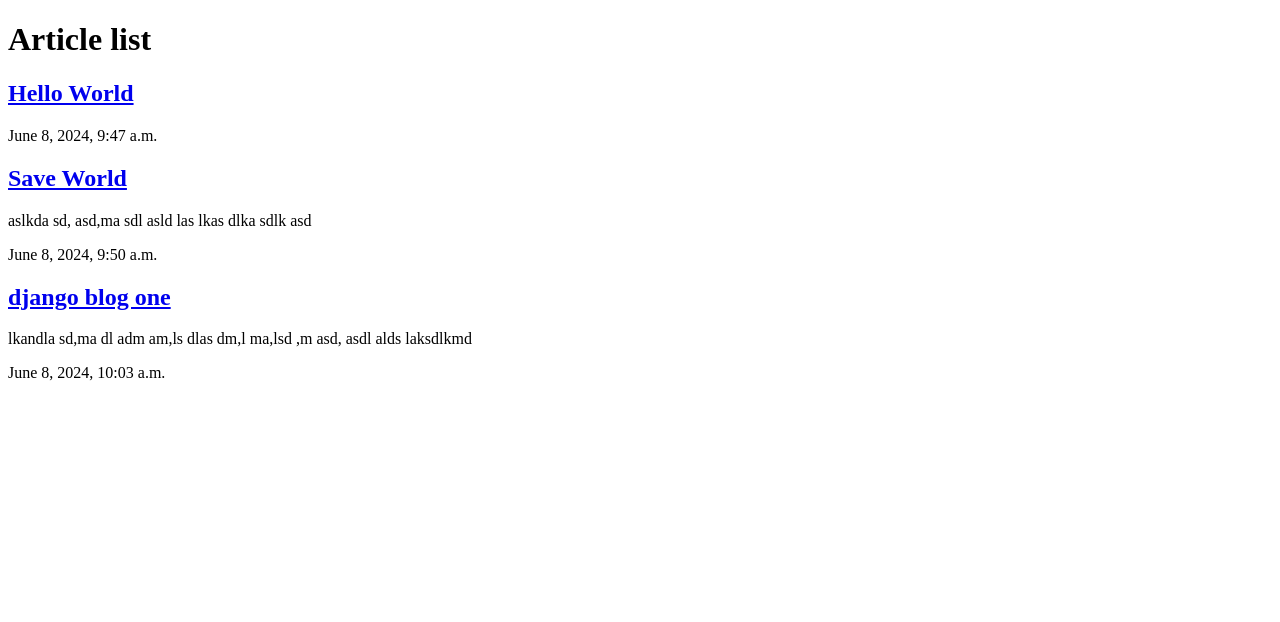
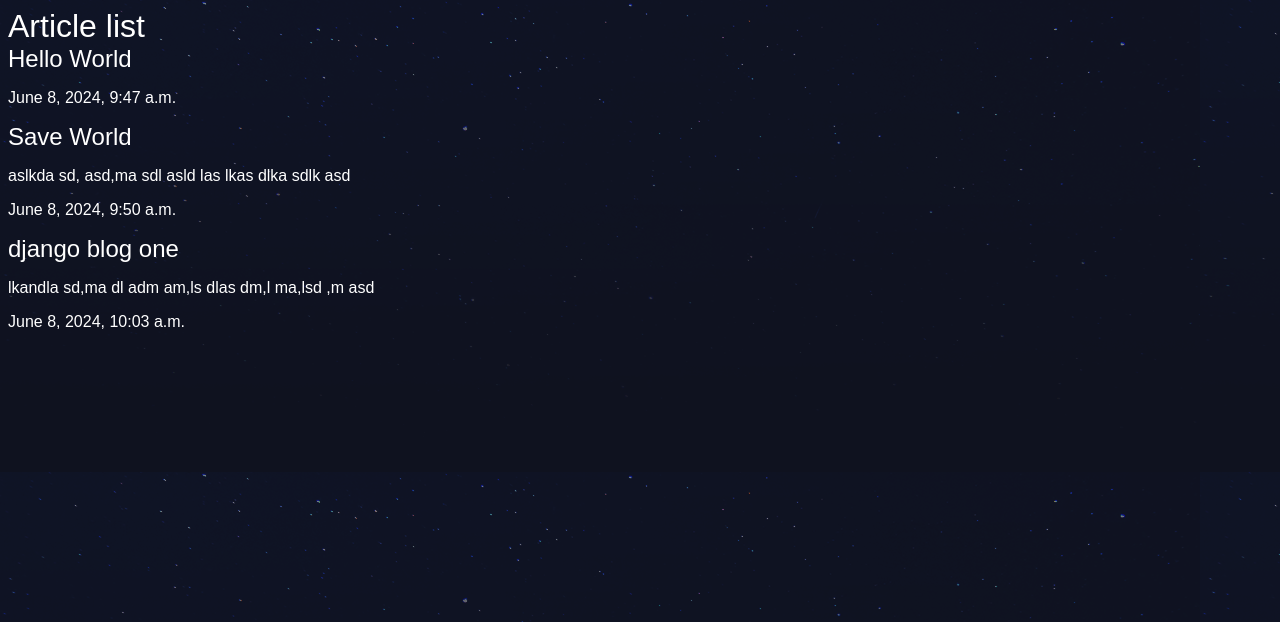
Before and after one commit to Mizan3050/djangoblog, a Django app: page /articles/ in a window 1280 px wide. Shown: the top 622 px of the page. Run offline with Django 5.2, Linux system fonts and the light colour scheme; data comes from the database, SQL or seed files in the repository.

Commit message:
extending template flow implemented

```diff
--- a/articles/models.py
+++ b/articles/models.py
@@ -10,3 +10,6 @@ class Article(models.Model):
 
     def __str__(self):
         return self.title
+
+    def snippet(self):
+        return self.body[:50]
--- a/articles/templates/articles/article_list.html
+++ b/articles/templates/articles/article_list.html
@@ -1,20 +1,14 @@
-<!DOCTYPE html>
-<html lang="en">
-  <head>
-    <meta charset="UTF-8" />
-    <meta name="viewport" content="width=device-width, initial-scale=1.0" />
-    <title>Articles</title>
-  </head>
-  <body>
+{% extends 'base.html' %}
+
+{% block content %}
 <h1>Article list</h1>
 <div class="articles">
   {% for article in articles %}
   <div class="article">
     <h2><a href="#">{{article.title}}</a></h2>
-        <p>{{article.body}}</p>
+    <p>{{article.snippet}}</p>
     <p>{{article.date}}</p>
   </div>
   {% endfor %}
 </div>
-  </body>
-</html>
+{% endblock %}
--- /dev/null
+++ b/assets/styles.css
@@ -0,0 +1,19 @@
+body{
+    background-color: #0f121f;
+    background-image: url(stars.png);
+    color: #fff;
+}
+
+body *{
+    font-family: sans-serif;
+}
+
+h1, h2, h3, h4, h5{
+    font-weight: normal;
+    margin: 0;
+}
+
+a, a:hover, a:visited{
+    color: #fff;
+    text-decoration: none;
+}
--- a/djangoblog/settings.py
+++ b/djangoblog/settings.py
@@ -11,6 +11,7 @@ https://docs.djangoproject.com/en/5.0/ref/settings/
 """
 
 from pathlib import Path
+import os
 
 # Build paths inside the project like this: BASE_DIR / 'subdir'.
 BASE_DIR = Path(__file__).resolve().parent.parent
@@ -116,7 +117,10 @@ USE_TZ = True
 # Static files (CSS, JavaScript, Images)
 # https://docs.djangoproject.com/en/5.0/howto/static-files/
 
-STATIC_URL = 'static/'
+STATIC_URL = '/static/'
+STATICFILES_DIRS = [
+    BASE_DIR / "assets",
+]
 
 # Default primary key field type
 # https://docs.djangoproject.com/en/5.0/ref/settings/#default-auto-field
--- a/djangoblog/urls.py
+++ b/djangoblog/urls.py
@@ -1,10 +1,12 @@
 from django.contrib import admin
 from django.urls import path, include
 from . import views
+from django.contrib.staticfiles.urls import staticfiles_urlpatterns
+
 
 urlpatterns = [
     path('admin/', admin.site.urls),
-    path('about-us',views.about),
-    path('',views.homepage),
-    path('articles/',include('articles.urls'))
+    path('articles/',include('articles.urls')),
 ]
+
+urlpatterns += staticfiles_urlpatterns()
--- /dev/null
+++ b/templates/base.html
@@ -0,0 +1,17 @@
+{% load static %}
+
+<!DOCTYPE html>
+<html lang="en">
+  <head>
+    <meta charset="UTF-8" />
+    <meta name="viewport" content="width=device-width, initial-scale=1.0" />
+    <link rel="stylesheet" href="{% static 'styles.css' %}" />
+    <title>Articles</title>
+  </head>
+  <body>
+    <div class="wrapper">
+        {% block content %}
+        {% endblock %}
+    </div>
+  </body>
+</html>
```
Also changed, not shown: templates/about.html (deleted, +0 -11 lines), templates/homepage.html (deleted, +0 -12 lines), assets/stars.png (added). Lines whose indentation alone changed are shown as unchanged.
